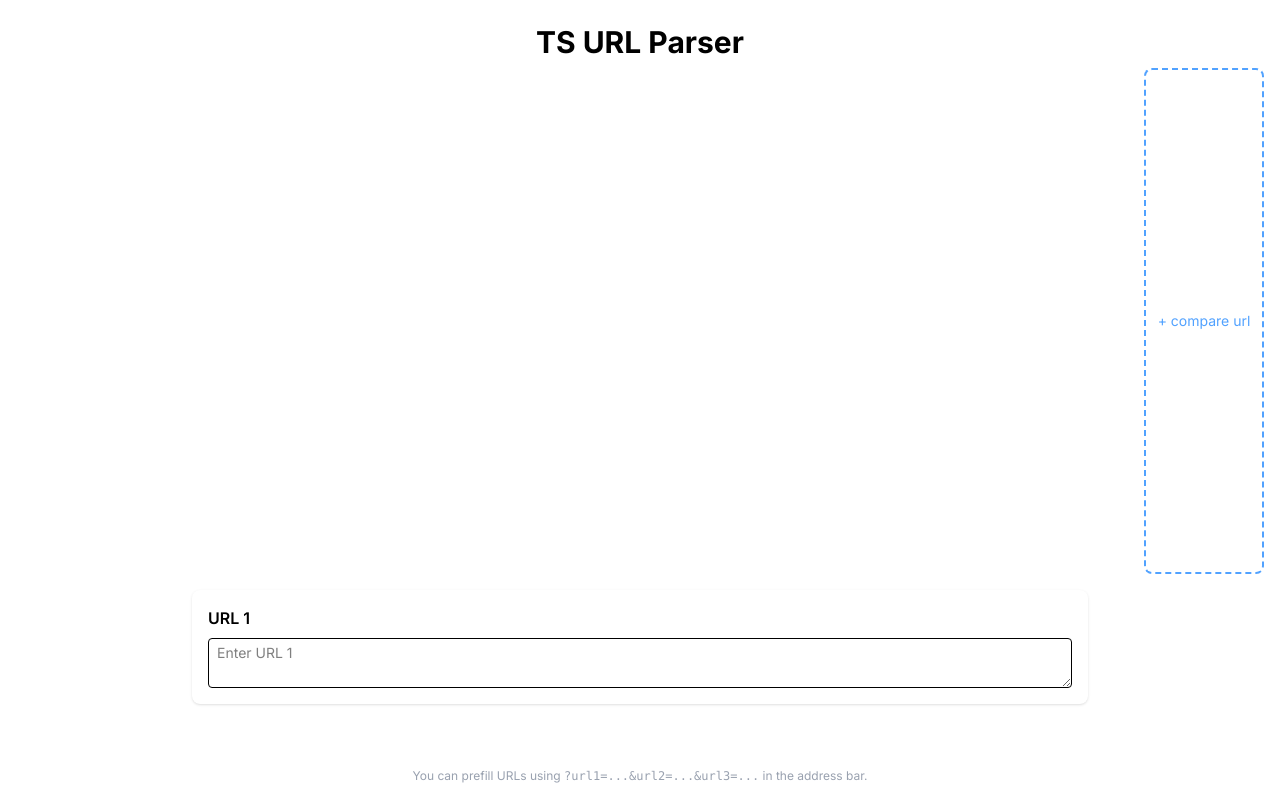
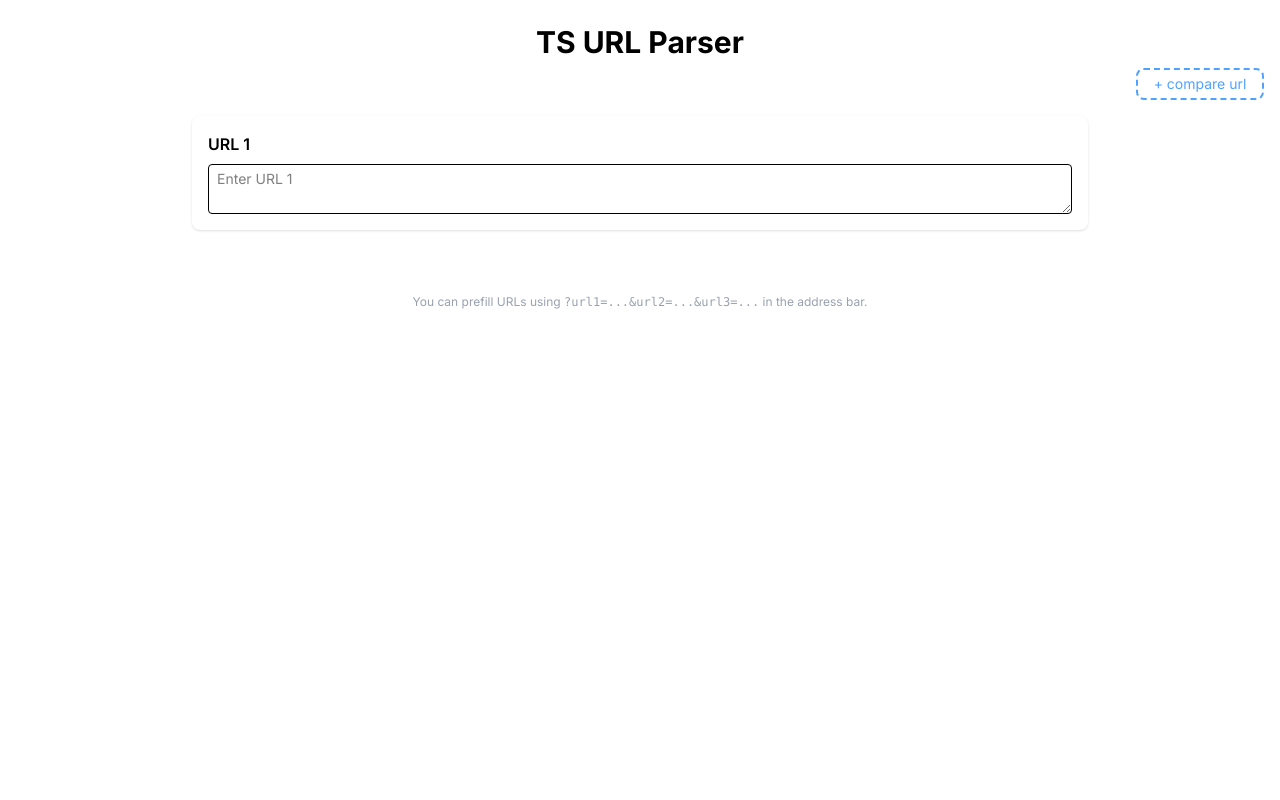
Before and after one commit to sue-ty-su-appier/url-parser, a React (Vite) app: page / in a window 1280 px wide. Built offline with nearby package versions, Linux system fonts and the light colour scheme.

Commit message:
fix: button height

```diff
--- a/src/App.tsx
+++ b/src/App.tsx
@@ -202,7 +202,7 @@ export default function App() {
       </h1>
       {urls.length < 3 && (
         <button
-          className="mb-4 flex items-center justify-center border-2 border-dashed border-blue-400 rounded-lg text-blue-400 hover:bg-blue-50 transition  min-w-[120px] max-w-xs flex-1 cursor-pointer self-end"
+          className="mb-4 h-8 w-32 flex items-center justify-center border-2 border-dashed border-blue-400 rounded-lg text-blue-400 hover:bg-blue-50 transition max-w-xs cursor-pointer self-end"
           onClick={handleAdd}
           type="button"
           aria-label="Add URL"
```
